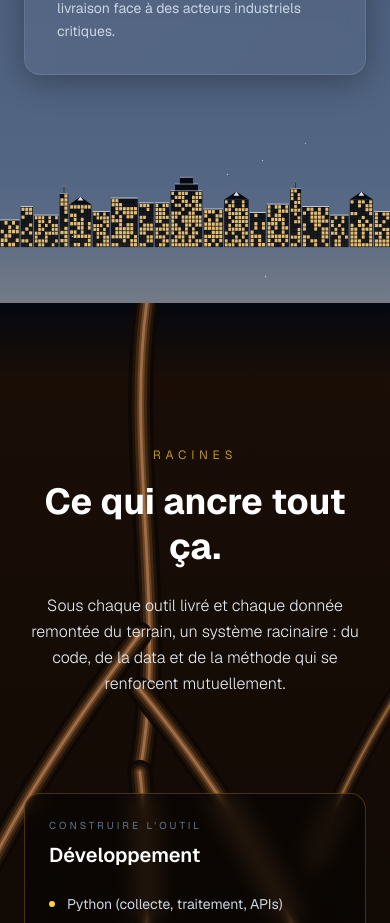
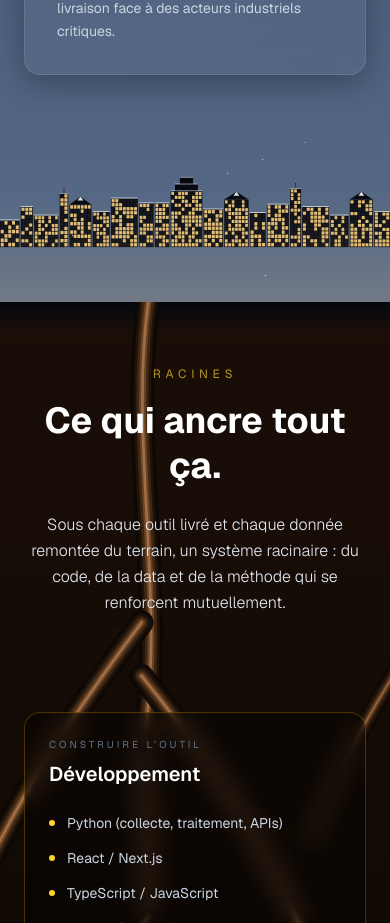
Before and after one commit to tmalacchina/cv-tech, a Next.js app: page / in a window 390 px wide. Shown: the part 3640-4563 px from the top of the page. Built offline with nearby package versions, Linux system fonts and the light colour scheme.

Commit message:
Fix gap skyline ↔ S3 (diagnostic complet)

```diff
--- a/src/components/ExperienceEarth.tsx
+++ b/src/components/ExperienceEarth.tsx
@@ -521,6 +521,7 @@ export default function ExperienceEarth() {
       <div
         aria-hidden
         className="pointer-events-none relative z-[3] w-full h-[180px] md:h-[240px] lg:h-[280px]"
+        style={{ marginBottom: -1 }}
       >
         {/* Couche HIVER (toujours visible, base) */}
         <svg
--- a/src/components/TechUnderground.tsx
+++ b/src/components/TechUnderground.tsx
@@ -447,7 +447,7 @@ export default function TechUnderground() {
       {/* Transition douce depuis la skyline noire de la Section 2 */}
       <div
         aria-hidden
-        className="pointer-events-none absolute inset-x-0 top-0 z-0 h-32"
+        className="pointer-events-none absolute inset-x-0 top-0 z-0 h-12 md:h-32"
         style={{
           background:
             "linear-gradient(to bottom, #050810 0%, rgba(26,14,7,0.6) 60%, transparent 100%)",
@@ -505,7 +505,7 @@ export default function TechUnderground() {
         whileInView={{ opacity: 1, y: 0 }}
         viewport={{ once: true, margin: "-80px" }}
         transition={{ duration: 0.7, ease: "easeOut" }}
-        className="relative z-10 mx-auto max-w-5xl px-6 pt-36 text-center md:px-12 md:pt-52"
+        className="relative z-10 mx-auto max-w-5xl px-6 pt-16 text-center md:px-12 md:pt-52"
       >
         <p className="text-xs uppercase tracking-[0.4em] text-amber-300/70">
           Racines
```
